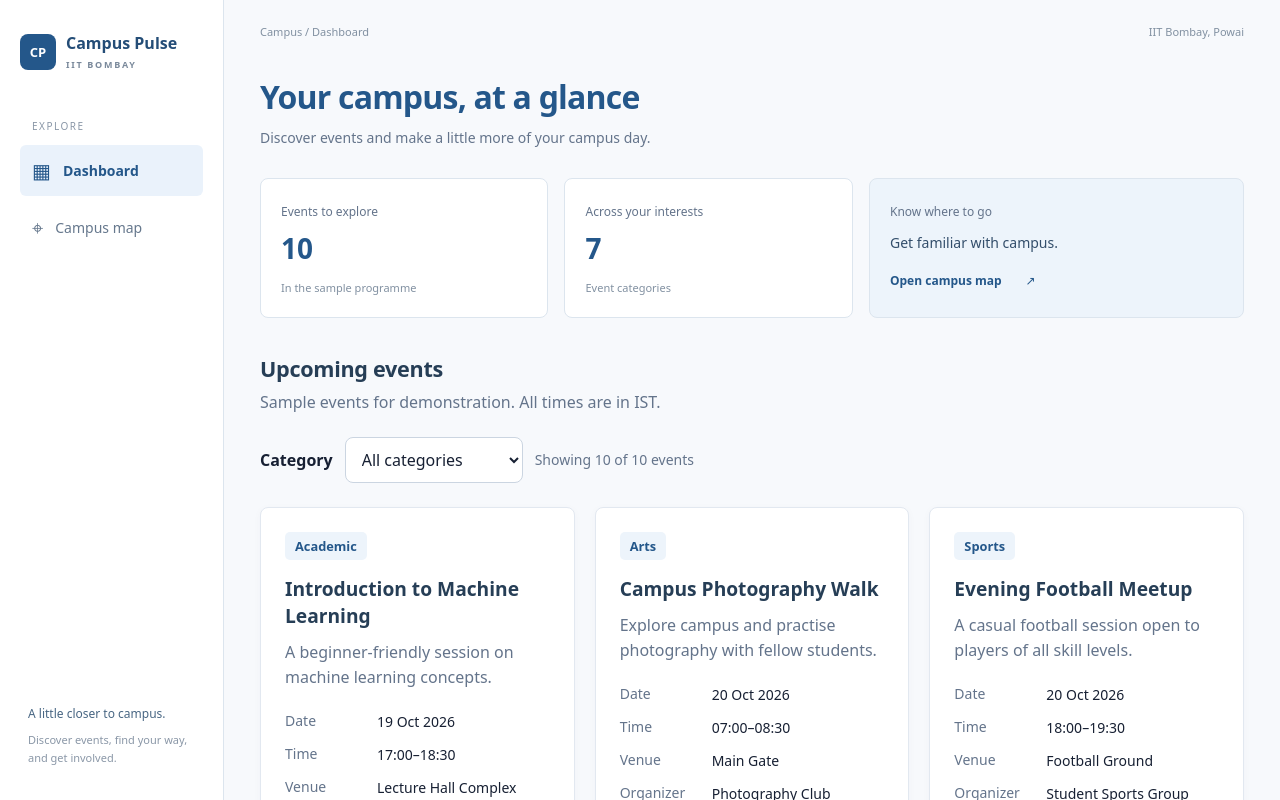
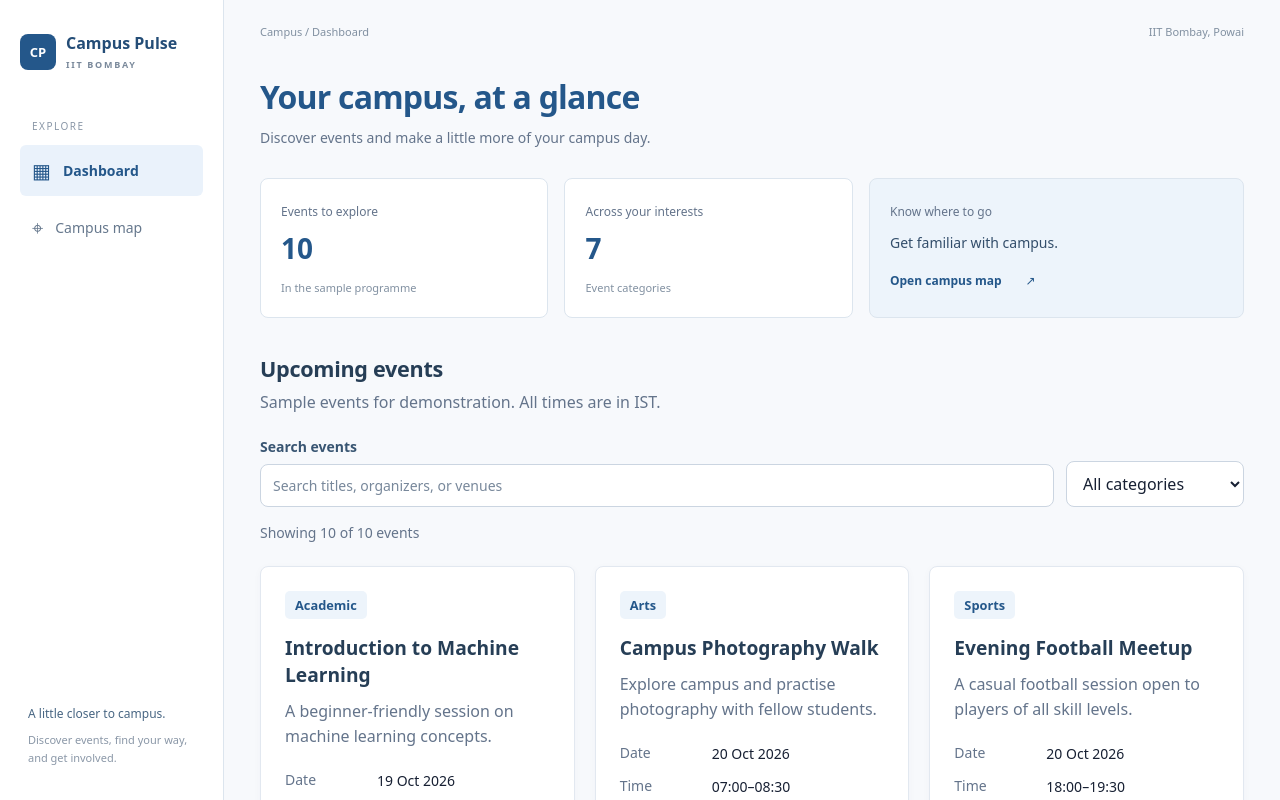
Before and after one commit to shubhcodegate/iitb-cs699-sem-project, a React (Vite) app in the folder frontend/: page / in a window 1280 px wide. Shown: the top 800 px of the page. Built offline with nearby package versions, Linux system fonts and the light colour scheme.

Commit message:
feat(frontend): add event search alongside category filtering

```diff
--- a/frontend/src/App.css
+++ b/frontend/src/App.css
@@ -416,3 +416,64 @@ button:focus-visible, a:focus-visible {
   .dashboard-summary .summary-map { grid-column: 1 / -1; }
   .venue-list { grid-template-columns: 1fr; }
 }
+
+.event-search {
+  display: grid;
+  flex: 1 1 280px;
+  gap: 8px;
+}
+.event-search label {
+  font-size: 0.875rem;
+  color: #385572;
+}
+.event-search input {
+  width: 100%;
+  min-width: 0;
+  padding: 11px 12px;
+  border: 1px solid #cbd5e1;
+  border-radius: 8px;
+  background: white;
+  color: #172033;
+  font: inherit;
+  font-size: 0.875rem;
+}
+.event-search input::placeholder {
+  color: #78889b;
+}
+.event-search input:focus-visible {
+  outline: 2px solid #24578a;
+  outline-offset: 3px;
+}
+.event-filters {
+  align-items: end;
+}
+.event-filters > label {
+  align-self: center;
+}
+.event-filters > p {
+  flex-basis: 100%;
+  margin-top: 4px;
+}
+.clear-filters-button {
+  padding: 11px 12px;
+  border: 1px solid #cddded;
+  border-radius: 8px;
+  background: #edf4fb;
+  color: #24578a;
+  font-size: 0.875rem;
+  cursor: pointer;
+}
+.clear-filters-button:hover {
+  background: #e2eef9;
+}
+.search-empty-state {
+  padding: 28px 20px;
+  border: 1px dashed #cddded;
+  border-radius: 8px;
+  color: #64748b;
+  background: #fff;
+  line-height: 1.7;
+}
+@media (max-width: 600px) {
+  .event-search { flex-basis: 100%; }
+}
--- a/frontend/src/App.jsx
+++ b/frontend/src/App.jsx
@@ -3,6 +3,9 @@ import CampusMap from './components/CampusMap'
 import { events } from './data/events'
 import { venues } from './data/venues'
 import './App.css'
+
+//icon reference : just unicode icons - no 3rd party library.
+
 
 const dateFormatter = new Intl.DateTimeFormat('en-IN', {
   day: 'numeric',
@@ -21,10 +24,15 @@ function App() {
   const contentRef = useRef(null)
   const [selectedCategory, setSelectedCategory] = useState('')
   const [selectedVenue, setSelectedVenue] = useState(null)
+  const [searchQuery, setSearchQuery] = useState('')
 
-  const filteredEvents = events.filter(
-    (event) => selectedCategory === '' || event.category === selectedCategory,
-  )
+  const searchTerms = searchQuery.trim().toLowerCase().split(/\s+/).filter(Boolean)
+  const filteredEvents = events.filter((event) => {
+    const matchesCategory = !selectedCategory || event.category === selectedCategory
+    const searchableText = [event.title, event.description, event.organizer, event.venue]
+      .filter(Boolean).join(' ').toLowerCase()
+    return matchesCategory && searchTerms.every((term) => searchableText.includes(term))
+  })
 
   function changeView(view) {
     setActiveView(view)
@@ -86,7 +94,17 @@ function App() {
         </p>
 
         <div className="event-filters">
-          <label htmlFor="category-filter">Category</label>
+          <div className="event-search">
+            <label htmlFor="event-search">Search events</label>
+            <input
+              id="event-search"
+              type="search"
+              placeholder="Search titles, organizers, or venues"
+              value={searchQuery}
+              onChange={(event) => setSearchQuery(event.target.value)}
+            />
+          </div>
+          {/* <label htmlFor="category-filter">Category</label> */}
           <select
             id="category-filter"
             value={selectedCategory}
@@ -97,13 +115,19 @@ function App() {
               <option key={category} value={category}>{category}</option>
             ))}
           </select>
+          {(searchQuery || selectedCategory) && (
+            <button className="clear-filters-button" type="button" onClick={() => {
+              setSearchQuery('')
+              setSelectedCategory('')
+            }}>Clear filters</button>
+          )}
           <p role="status">
             Showing {filteredEvents.length} of {events.length} events
           </p>
         </div>
 
         {filteredEvents.length === 0 && (
-          <p>No events found. Try another category.</p>
+          <p className="search-empty-state">No events found. Try a different search or category, or clear your filters.</p>
         )}
 
         <div className="event-grid">
```
